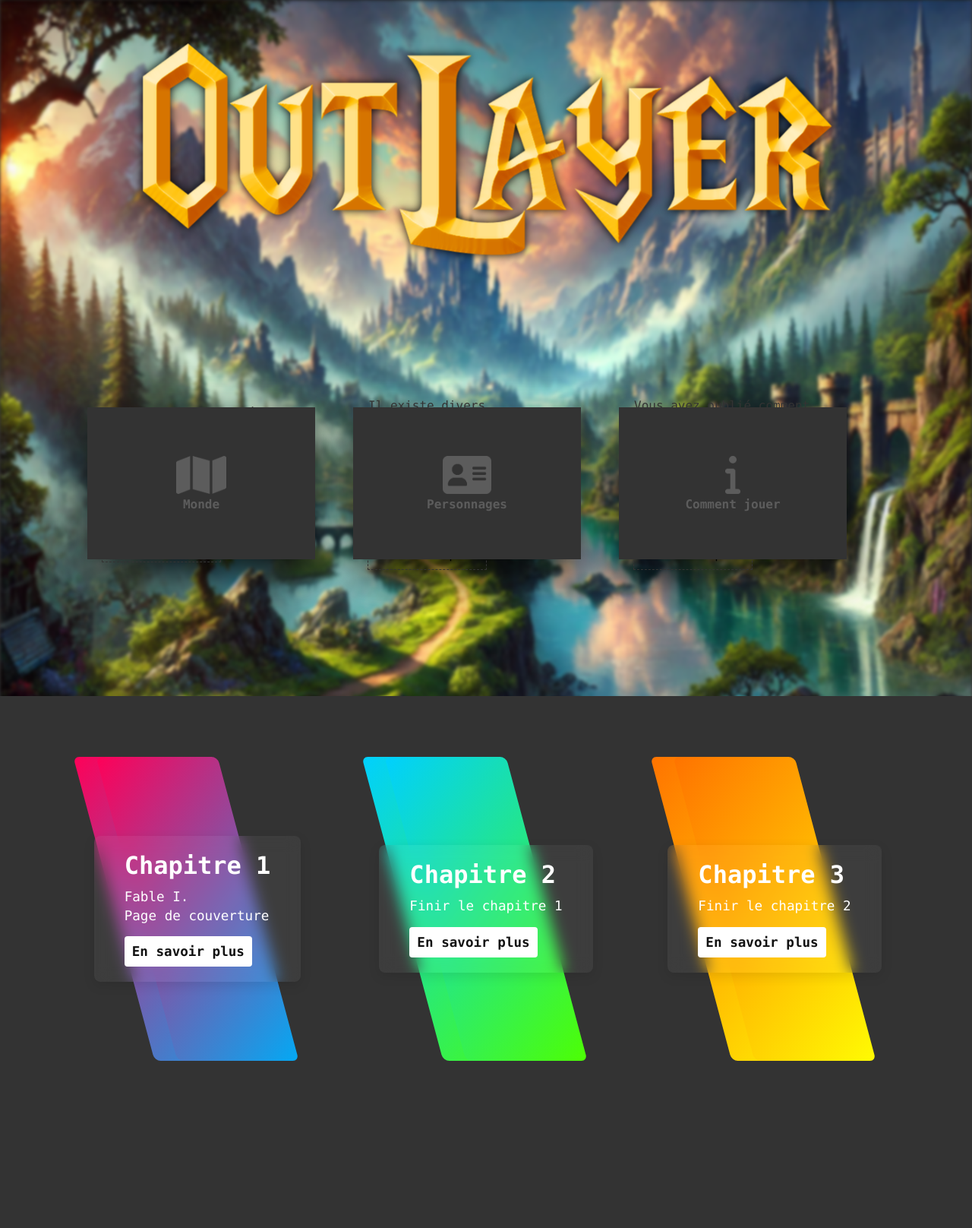
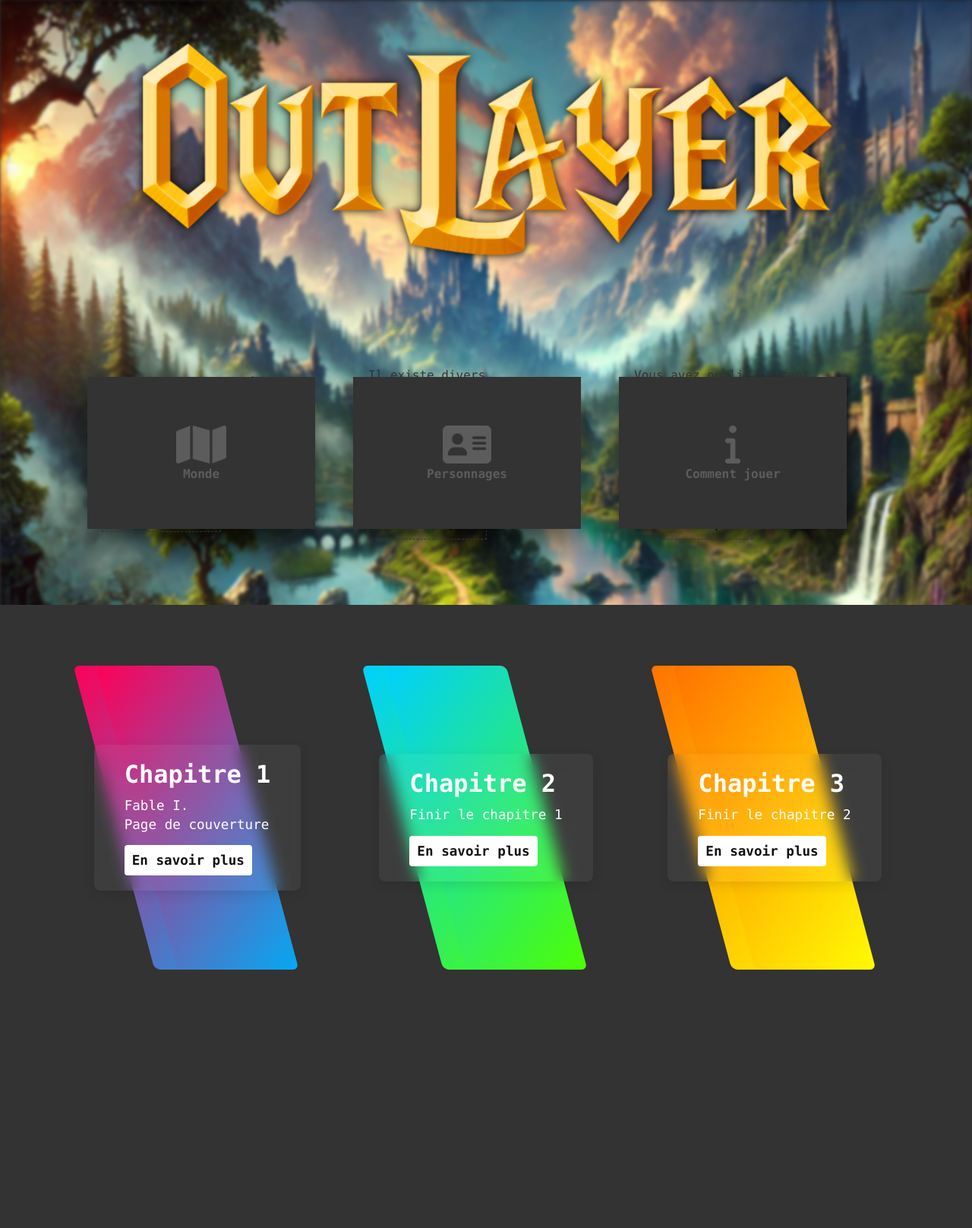
Before and after one commit to ValentinBrizard/Arbre-de-competence, a PHP site: page / in a window 1280 px wide. Shown: the part 81-1697 px from the top of the page at 76% size. After the commit the page ends 1357 px from the top, so only its background shows below. Run offline with PHP 8.4, Linux system fonts and the light colour scheme; some libraries are stand-ins or nearby versions.

Commit message:
Update index.css

```diff
--- a/css/index.css
+++ b/css/index.css
@@ -193,7 +193,7 @@ height:50px;
   justify-content: center;
   align-items: center;
   flex-wrap: wrap;
-  padding: 40px 0;
+  padding: 0px;
 }
 
 .container .box
```
